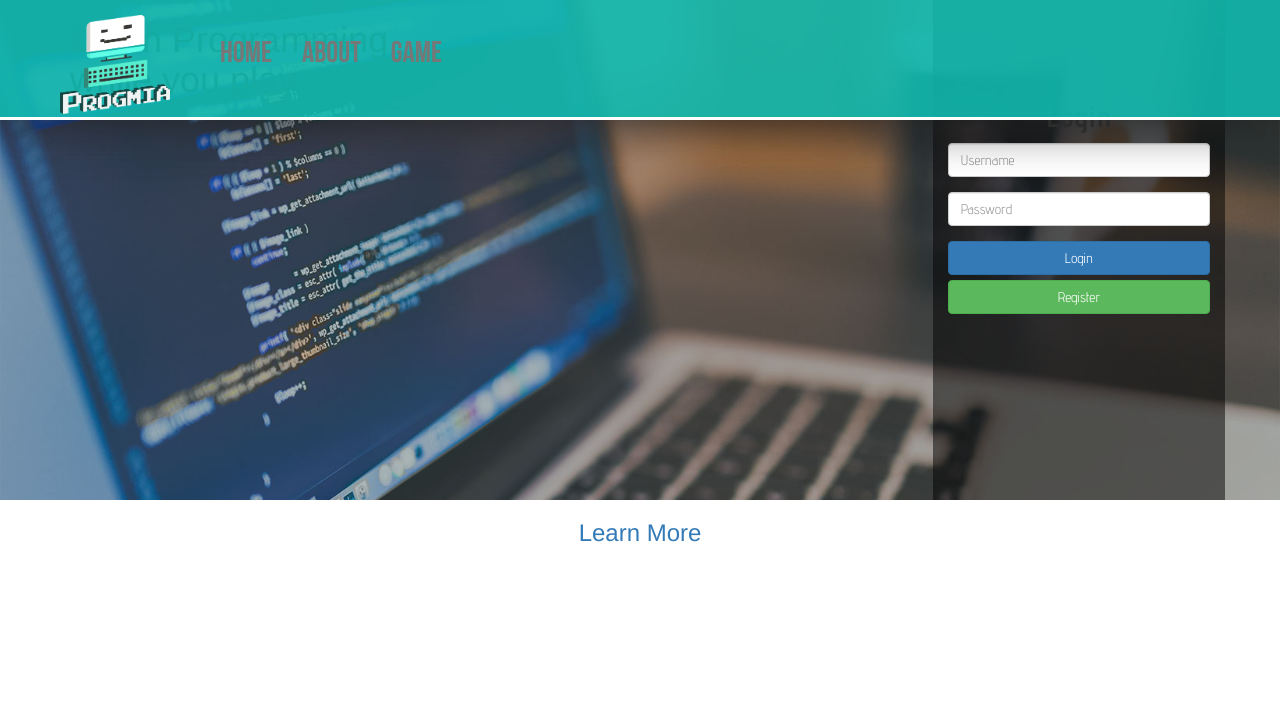
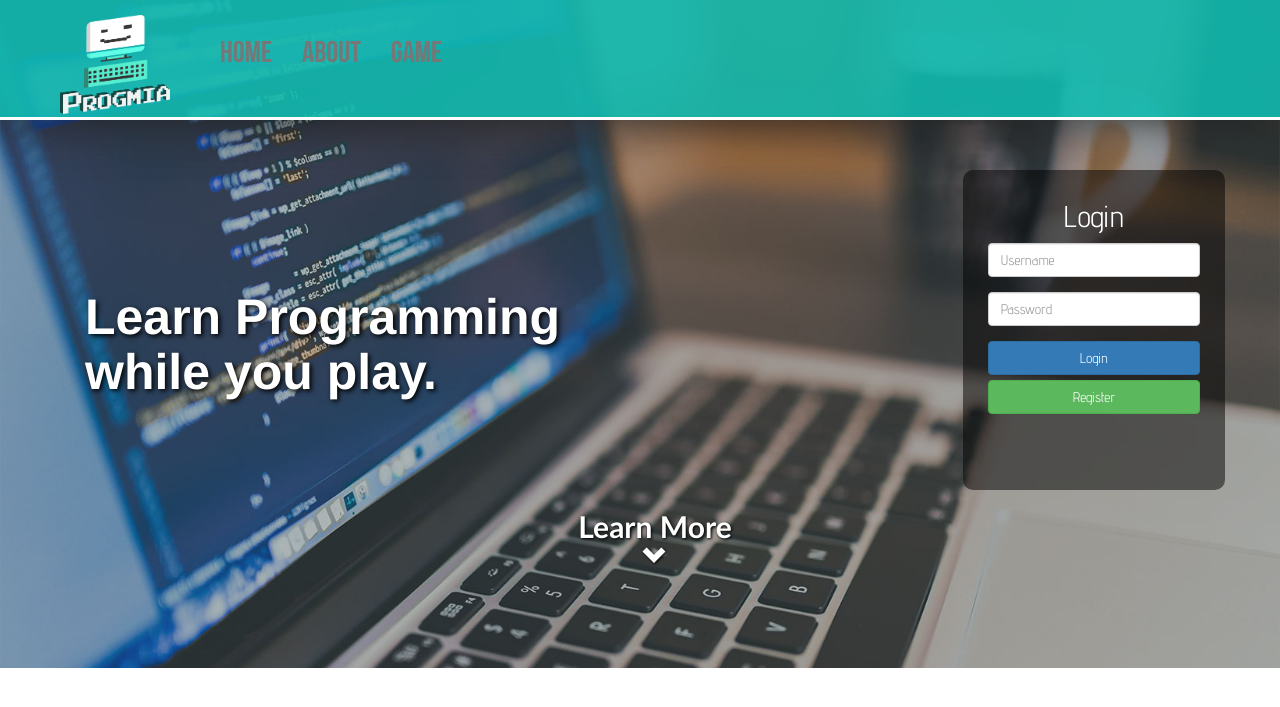
Before and after one commit to timpquerubin/Progmia, a CodeIgniter app: page /Progmia/ in a window 1280 px wide. Shown: the top 707 px of the page. Run offline with CodeIgniter, Linux system fonts and the light colour scheme; some libraries are stand-ins or nearby versions.

Commit message:
commit home

```diff
--- a/application/views/pages/home.php
+++ b/application/views/pages/home.php
@@ -1,16 +1,19 @@
 
 
-<div class="home-bg">
+<div class="banner">
 	<div class="container">
 		<div class="row">
 			<div class="col-sm-8 col-md-8 col-lg-9 col-xs-12" >
 				<h1>Learn Programming<br> while you play.</h1>
 			</div>
-			<div class="login-panel col-sm-4 col-md-4 col-lg-3 col-xs-12">
-				<div class="login-form" style="margin: 100px auto;">
-					<!-- <?php echo validation_errors(); ?> -->
+			<div class="col-sm-4 col-md-4 col-lg-3 col-xs-12">
+				<div class="login-panel">
+					<div class="row">
+						<h2>Login</h2>
+					</div>
+					<div class="row">
+						<div class="login-form">
 							<form action="<?php echo base_url(); ?>Users/login" method="post">
-						<center><h2 style="font-family: AdventPro;"><strong>Login</strong></h2></center>
 								<div class="form-group">
 									<label class="sr-only" for="username">Username:</label>
 									<input type="text" name="username" id="username" class="form-control" placeholder="Username">
@@ -24,10 +27,13 @@
 							</form>
 						</div>
 					</div>
+
+				</div>
+			</div>
 		</div>
 		<div class="row" >
-			<div class="col-xs-12 text-center">
-				<h3><a href="#">Learn More<br><i class="fa fa-chevron-down" aria-hidden="true"></i></a></h3>
+			<div class="col-xs-12 col-sm-12 col-md-12 col-lg-12 text-center">
+				<h3 class="learn-more"><a href="#">Learn More<br><i class="glyphicon glyphicon-chevron-down" aria-hidden="true"></i></a></h3>
 			</div>
 		</div>
 	</div>
--- a/assets/css/main.css
+++ b/assets/css/main.css
@@ -17,6 +17,10 @@ nav.navbar ul {
 	font-family: BebasNeue;
 	font-size:30px !important;
 	overflow-x:hidden;
+}
+
+nav.navbar ul:last-child{
+	overflow-y: hidden;
 }
 
 nav.navbar-default {
@@ -72,15 +76,6 @@ nav.navbar-default ul:not(:first-child) a:hover{
 	border-bottom:solid 2px #fff;border-radius: 10px;
 }
 
-div.home-bg {
-	background-image: url("../images/home_bg.jpg");
-	background-size: cover;
-	width: 100%;
-	height: 500px;
-	margin: 0;
-	padding: 0;
-	background-repeat: no-repeat;
-}
 div.banner{
 	position: relative;
 	background-image: url("../images/home_bg.jpg");
@@ -90,12 +85,62 @@ div.banner{
 	margin: 0px 0px 0px 0px;
 	overflow-y: hidden;
 }
+
+div.banner h1 {
+	color:white;
+	font-weight: 700;
+	margin-top:200px;
+	font-size:50px;
+	text-shadow:2px 2px 5px #000;
+}
+
 div.login-panel {
+	margin-top:80px;
+	padding:20px 40px;
+	max-height:320px;
+	border-radius: 10px;
 	background: rgba(0, 0, 0, 0.5);
 	height: 100%;
 	position: relative;
 }
+div.login-panel label, div.login-panel input, div.login-panel h2{
+	font-family: AdventPro;
+}
+
+div.login-panel h2{
+	text-align: center !important;
+	color:#fff !important;
+	margin:10px auto !important;
+}
+
 div.login-form {
 	margin: 0px auto;
 	font-family: AdventPro;
+	z-index:2;
 }
+
+h3.learn-more a{
+	font-family:calibri;
+	font-weight:800;
+	font-size:30px;
+	color: #fff;
+	text-shadow:1px 1px 3px #000;
+	margin-top:20px;
+	cursor: hand;
+	text-decoration: none;
+}
+h3.learn-more i{
+	font-size:25px;
+}
+
+h3.learn-more:hover a{
+	color:#ffce12;
+	font-size:33px;
+	transition: .5s;
+}
+
+h3.learn-more:hover i{
+	color:#ffce12;
+	font-size: 28px;
+	transition: .5s;
+}
```
Lines whose indentation alone changed are shown as unchanged.
